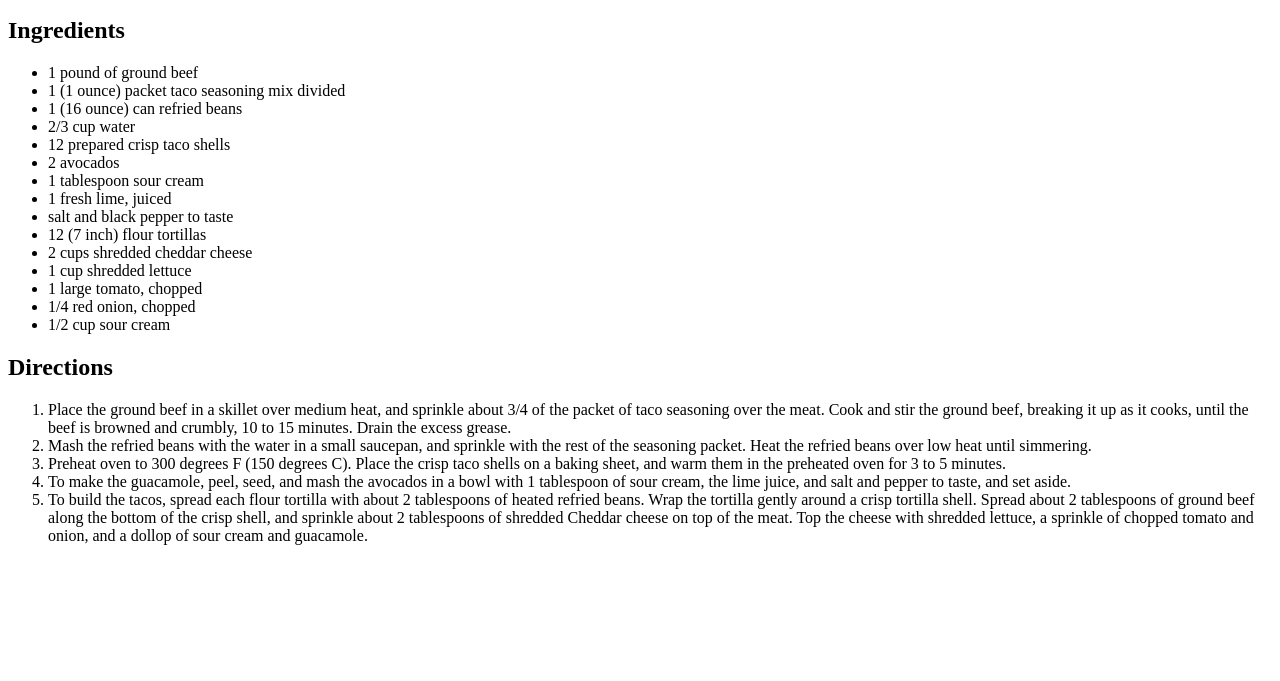
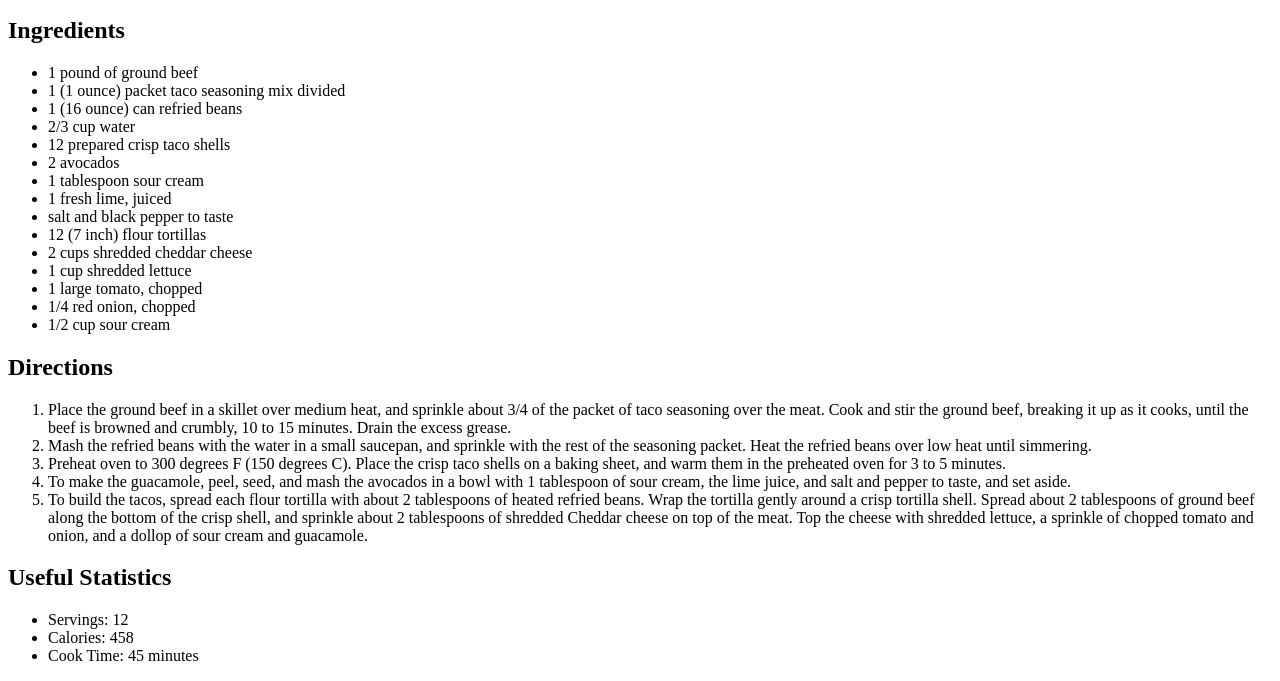
Before and after one commit to rg619554/rg619554.github.io, a plain HTML site: page recipe2.html in a window 1280 px wide. Shown: the part 119-800 px from the top of the page. Drawn offline with Linux system fonts and the light colour scheme.

Commit message:
adding list

```diff
--- a/recipe2.html
+++ b/recipe2.html
@@ -42,6 +42,13 @@
       <li>To build the tacos, spread each flour tortilla with about 2 tablespoons of heated refried beans. Wrap the tortilla gently around a crisp tortilla shell. Spread about 2 tablespoons of ground beef along the bottom of the crisp shell, and sprinkle about 2 tablespoons of shredded Cheddar cheese on top of the meat. Top the cheese with shredded lettuce, a sprinkle of chopped tomato and onion, and a dollop of sour cream and guacamole.
       </li>
    </ol>
+
+ <h2> Useful Statistics </h2>
+    <ul>
+      <li> Servings: 12
+      <li> Calories: 458 </li>
+      <li> Cook Time: 45 minutes </li>
+    </ul>
 </body>
 
 
```
